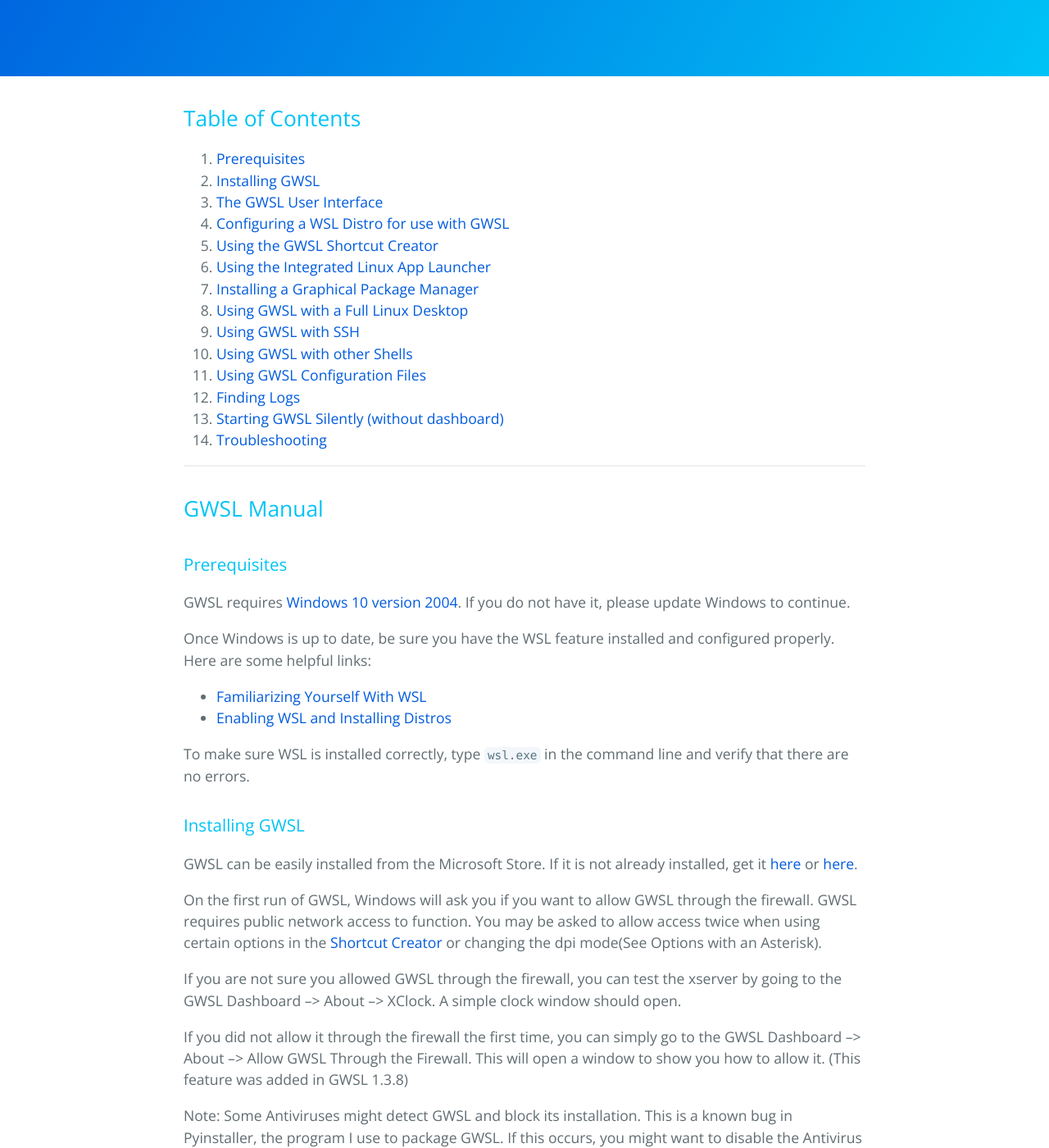
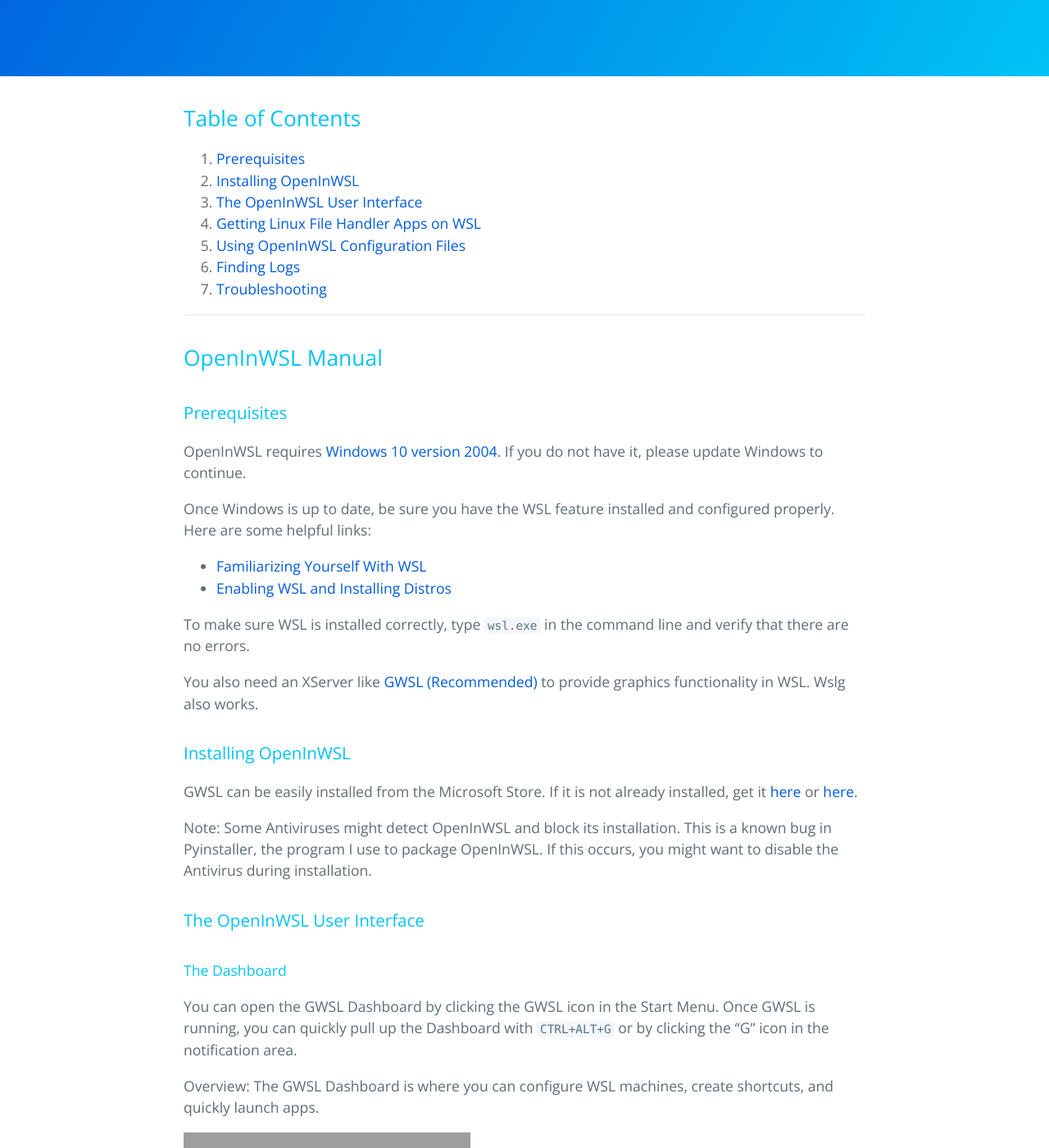
Before and after one commit to Opticos/openinwsl, a Jekyll site: the page built from tutorials/manual.md, in a window 1280 px wide and 1400 px high, scrolled down 290 px. Shown: the whole window at 82% size. Built offline with Jekyll 4.4.1, drawn with Linux system fonts in a browser that asks for light colours; the repository's description, which GitHub fills in, is left out; some of the changed text lies outside the part shown.

Commit message:
Update manual.md

````diff
--- a/tutorials/manual.md
+++ b/tutorials/manual.md
@@ -1,32 +1,25 @@
 ---
 layout: default
-title: GWSL Manual
+title: OpenInWSL Manual
 permalink: /tutorials/manual.html
 ---
 ## Table of Contents
 1.  [Prerequisites](#prerequisites)
-2.  [Installing GWSL](#installing-gwsl)
-3.  [The GWSL User Interface](#the-gwsl-user-interface)
-4.  [Configuring a WSL Distro for use with GWSL](#configuring-a-wsl-distro-for-use-with-gwsl)
-5.  [Using the GWSL Shortcut Creator](#using-the-gwsl-shortcut-creator)
-6.  [Using the Integrated Linux App Launcher](#using-the-integrated-linux-app-launcher)
-7.  [Installing a Graphical Package Manager](#installing-a-graphical-package-manager)
-8.  [Using GWSL with a Full Linux Desktop](#using-gwsl-with-a-full-linux-desktop)
-9.  [Using GWSL with SSH](#using-gwsl-with-ssh)
-10.  [Using GWSL with other Shells](#using-gwsl-with-other-shells)
-11.  [Using GWSL Configuration Files](#using-gwsl-configuration-files)
-12.  [Finding Logs](#finding-logs)
-13.  [Starting GWSL Silently (without dashboard)](#silent-startup)
-14.  [Troubleshooting](#troubleshooting)
+2.  [Installing OpenInWSL](#installing-gwsl)
+3.  [The OpenInWSL User Interface](#the-gwsl-user-interface)
+4.  [Getting Linux File Handler Apps on WSL](#configuring-a-wsl-distro-for-use-with-gwsl)
+5.  [Using OpenInWSL Configuration Files](#using-gwsl-configuration-files)
+6.  [Finding Logs](#finding-logs)
+7.  [Troubleshooting](#troubleshooting)
 
 
 ***
 
-## GWSL Manual
+## OpenInWSL Manual
 
 ### Prerequisites ###
 
-GWSL requires [Windows 10 version 2004](https://support.microsoft.com/en-us/help/4028685/windows-10-get-the-update). If you do not have it, please update Windows to continue.
+OpenInWSL requires [Windows 10 version 2004](https://support.microsoft.com/en-us/help/4028685/windows-10-get-the-update). If you do not have it, please update Windows to continue.
 
 Once Windows is up to date, be sure you have the WSL feature installed and configured properly. Here are some helpful links:
 *  [Familiarizing Yourself With WSL](https://docs.microsoft.com/en-us/windows/wsl/about)
@@ -34,20 +27,15 @@
 
 To make sure WSL is installed correctly, type ```wsl.exe``` in the command line and verify that there are no errors.
 
-### Installing GWSL ###
+You also need an XServer like [GWSL (Recommended)]("https://opticos.github.io/gwsl") to provide graphics functionality in WSL. Wslg also works.
+
+### Installing OpenInWSL ###
 
 GWSL can be easily installed from the Microsoft Store. If it is not already installed, get it [here](ms-windows-store://pdp/?productid=9NL6KD1H33V3) or [here](https://www.microsoft.com/en-us/p/gwsl/9nl6kd1h33v3).
 
-On the first run of GWSL, Windows will ask you if you want to allow GWSL through the firewall. GWSL requires public network access to function. You may be asked to allow access twice when using certain options in the [Shortcut Creator](#using-the-gwsl-shortcut-creator) or changing the dpi mode(See Options with an Asterisk).
+Note: Some Antiviruses might detect OpenInWSL and block its installation. This is a known bug in Pyinstaller, the program I use to package OpenInWSL. If this occurs, you might want to disable the Antivirus during installation.
 
-If you are not sure you allowed GWSL through the firewall, you can test the xserver by going to the GWSL Dashboard --> About --> XClock. A simple clock window should open.
-
-If you did not allow it through the firewall the first time, you can simply go to the GWSL Dashboard --> About --> Allow GWSL Through the Firewall.
-This will open a window to show you how to allow it. (This feature was added in GWSL 1.3.8)
-
-Note: Some Antiviruses might detect GWSL and block its installation. This is a known bug in Pyinstaller, the program I use to package GWSL. If this occurs, you might want to disable the Antivirus during installation.
-
-### The GWSL User Interface ###
+### The OpenInWSL User Interface ###
 #### The Dashboard
 
 You can open the GWSL Dashboard by clicking the GWSL icon in the Start Menu. Once GWSL is running, you can quickly pull up the Dashboard with ```CTRL+ALT+G``` or by clicking the "G" icon in the notification area.
````
